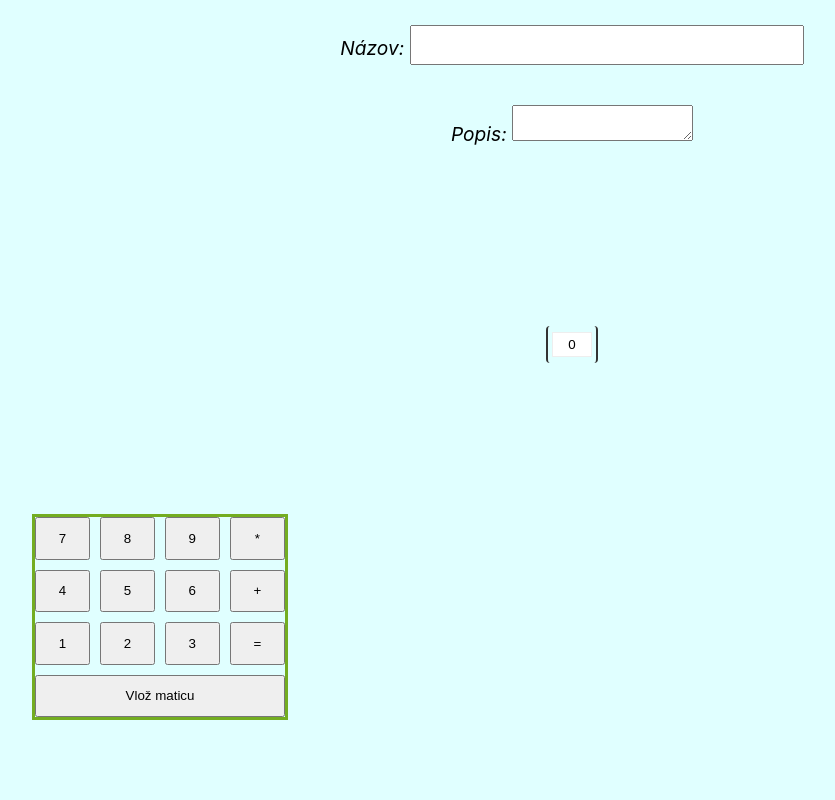
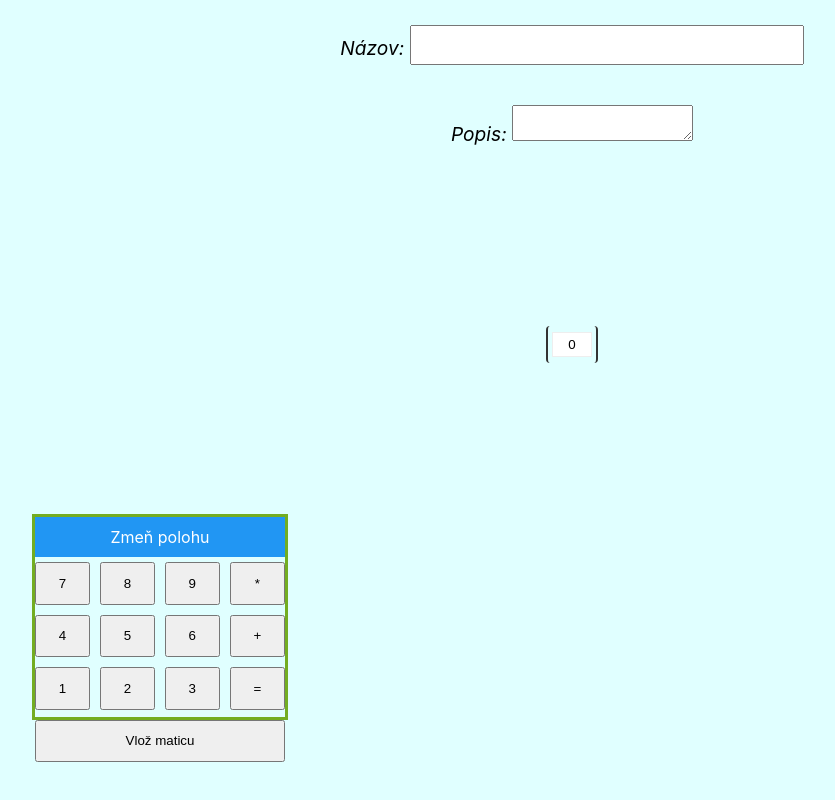
Before and after one commit to pietro13/projektitu5, a React (Create React App) app: page / in a window 1280 px wide. Shown: the whole page, without its empty margins (68-903 px from the left). Built offline with nearby package versions, Linux system fonts and the light colour scheme.

Commit message:
hotovy frontend z navodu

```diff
--- a/src/App.css
+++ b/src/App.css
@@ -33,19 +33,21 @@
 }
 
 .App-header {
-
-
-
-
-
-
   font-size: calc(10px + 2vmin);
   color: black;
 }
 
+.movecalc {
+  padding: 10px;
+  cursor: move;
+  z-index: 10;
+  background-color: #2196F3;
+  color: #fff;
+}
+
 .Calc-buttons {
 
-  position: fixed;
+  position: absolute;
   bottom: 80px;
   left: 100px;
   width: 250px;
--- a/src/Calc.js
+++ b/src/Calc.js
@@ -109,6 +109,7 @@ class Calc extends React.Component{
 
 
 
+
     render(){
         const { all } = this.state;
         console.log(all);
@@ -116,7 +117,7 @@ class Calc extends React.Component{
 
 
         return(
-            <div >
+            <span>
                 <div className="matrix-output" >
 
                     {all[3].map((row, i) => (
@@ -138,7 +139,8 @@ class Calc extends React.Component{
                 </div>
 
 
-                <div className="Calc-buttons">
+                <div className="Calc-buttons" >
+                    <div className="movecalc" >Zmeň polohu</div>
                     <CalcPanel className="calc-grid"
                     result={this.state.result}
                     numberClicked={this.numberHandler.bind(this)}
@@ -149,7 +151,7 @@ class Calc extends React.Component{
                 </div>
 
 
-            </div>
+    </span>
         )
     }
 }
--- a/src/index.css
+++ b/src/index.css
@@ -19,6 +19,7 @@ code {
   grid-gap: 10px;
   width: 250px;
   height: 200px;
+  padding-top: 5px;
 
 }
 
```
Also changed, not shown: 1 other file (tests, documents, lock files or other folders).
